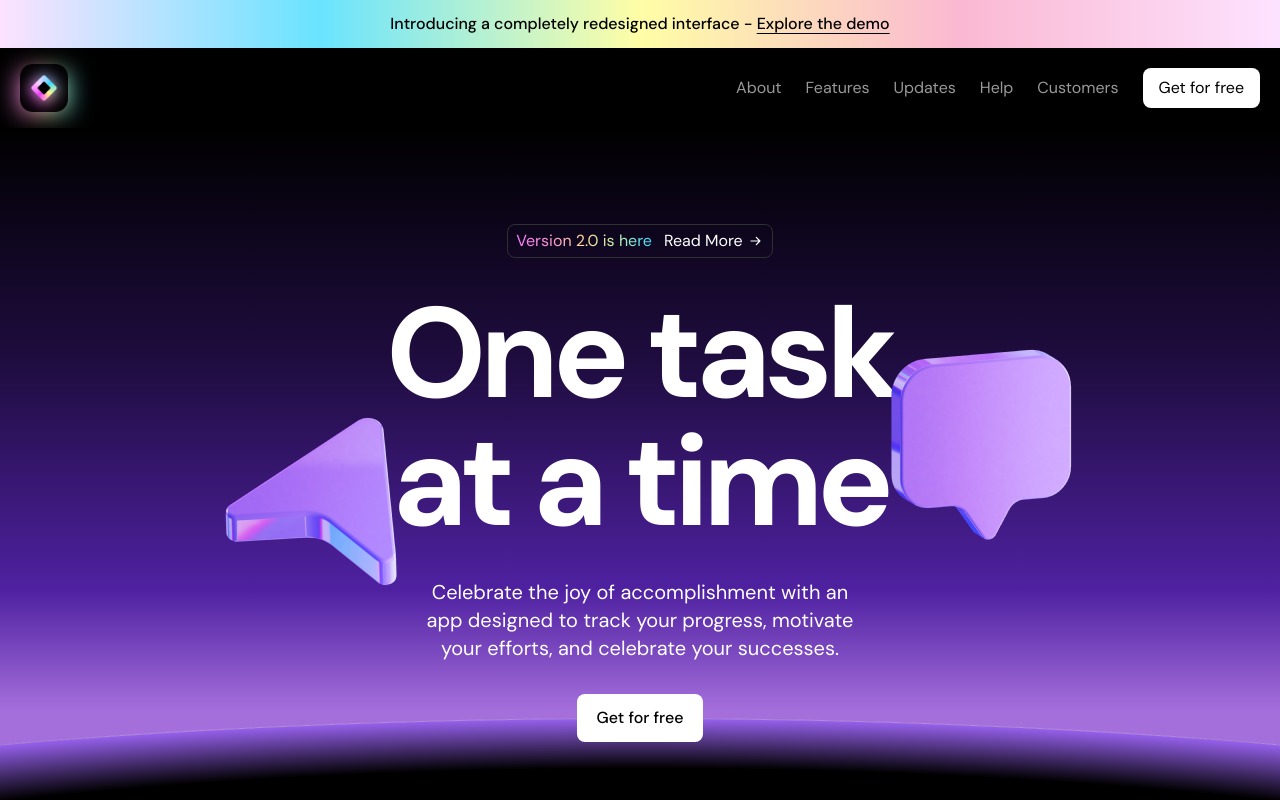
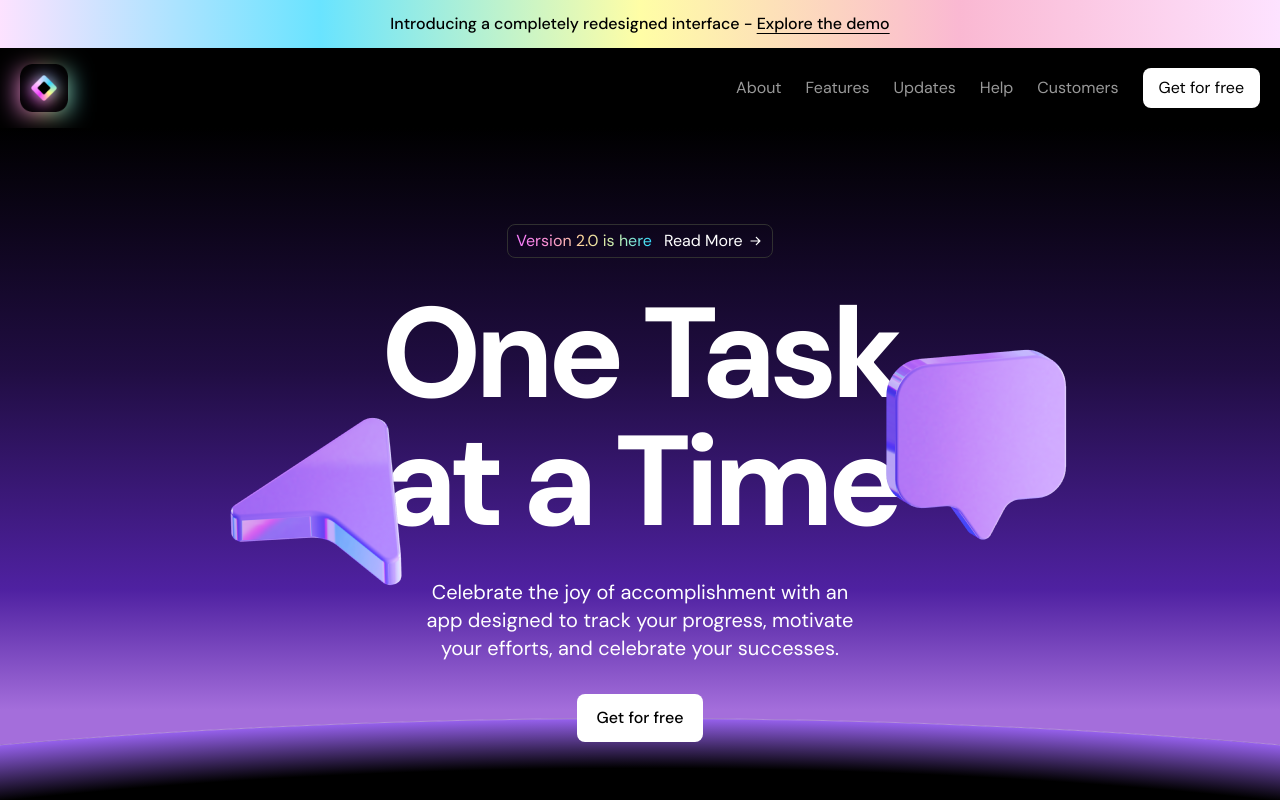
Before and after one commit to nicobastien/dark-landing, a Next.js app: page / in a window 1280 px wide. Shown: the top 800 px of the page. Built offline with nearby package versions, Linux system fonts and the light colour scheme.

Commit message:
Hero section animations

```diff
--- a/src/components/Hero.tsx
+++ b/src/components/Hero.tsx
@@ -1,7 +1,9 @@
+"use client";
 import ArrowRightIcon from "../assets/icons/arrow-w.svg";
 import cursorImage from "../assets/images/cursor.png";
 import messageImage from "../assets/images/message.png";
 import Image from "next/image";
+import { motion } from "framer-motion";
 
 export const Hero = () => {
   return (
@@ -31,22 +33,37 @@ export const Hero = () => {
         <div className="flex justify-center mt-8">
           <div className="inline-flex relative">
             <h1 className="text-7xl sm:text-9xl font-bold tracking-tighter text-center inline-flex">
-              One task <br></br> at a time
+              One Task <br></br> at a Time
             </h1>
+            <motion.div
+              className="absolute right-[476px] top-[108px] hidden sm:inline"
+              drag
+              dragSnapToOrigin
+            >
               <Image
                 src={cursorImage}
-              className="absolute right-[476px] top-[108px] hidden sm:inline"
+                className="max-w-none"
                 height="200"
                 width="200"
                 alt=""
+                draggable="false"
               />
+            </motion.div>
+
+            <motion.div
+              className="absolute left-[498px] top-[56px] hidden sm:inline"
+              drag
+              dragSnapToOrigin
+            >
               <Image
                 src={messageImage}
-              className="absolute left-[498px] top-[56px] hidden sm:inline"
+                className="max-w-none"
                 height="200"
                 width="200"
                 alt=""
+                draggable="false"
               />
+            </motion.div>
           </div>
         </div>
         <div className="flex justify-center">
```
Lines whose indentation alone changed are shown as unchanged.
